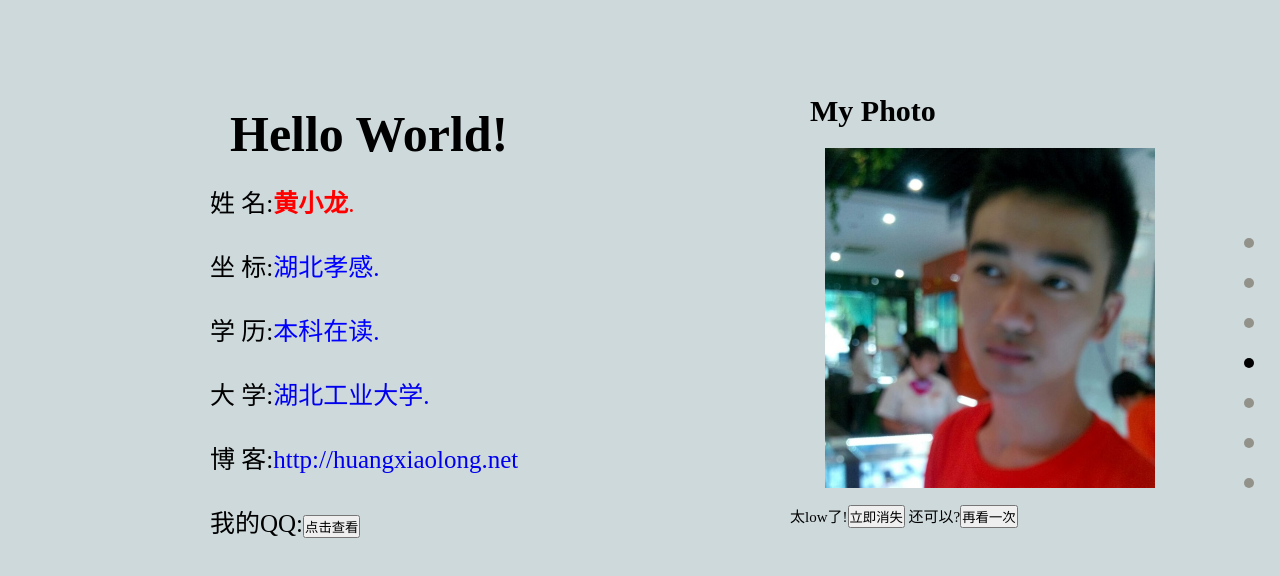
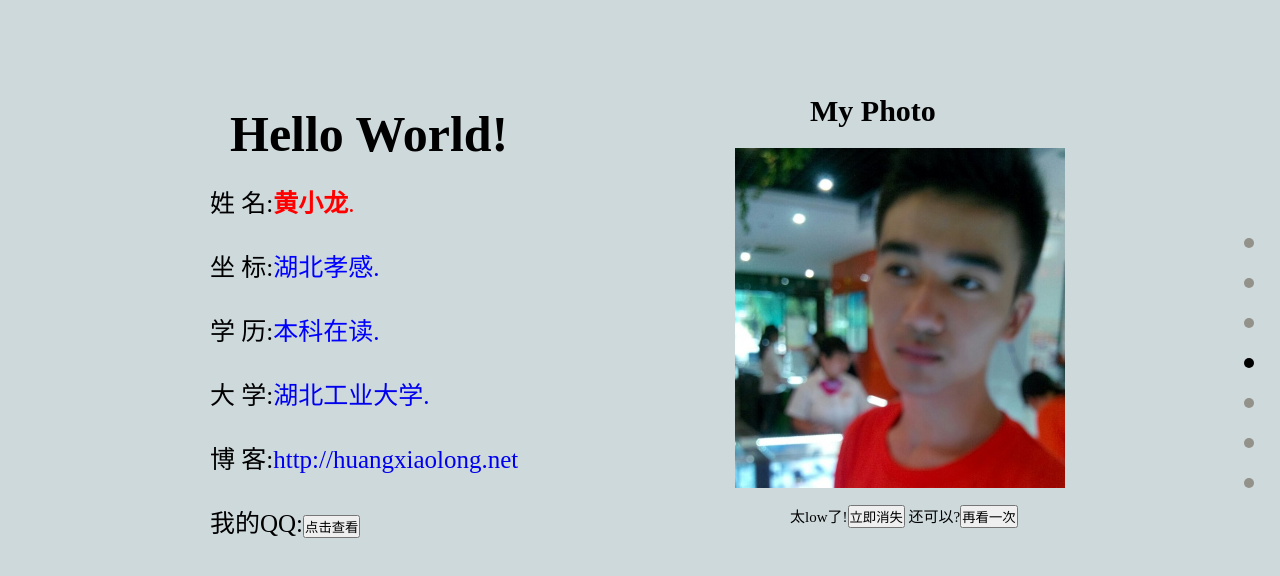
Before and after one commit to mrsup/dnd, a plain HTML site: page index.html in a window 1280 px wide. Both pictures are taken after a click on the element 1249 px from the left and 363 px from the top of the page. Drawn offline with Linux system fonts and the light colour scheme.

Commit message:
Update hxl.css

```diff
--- a/css/hxl.css
+++ b/css/hxl.css
@@ -39,5 +39,5 @@ li span{
 	display:block;
 	overflow:hidden;
 	position: relative;
-	left:35px;
+	left:-55px;
 }
```
